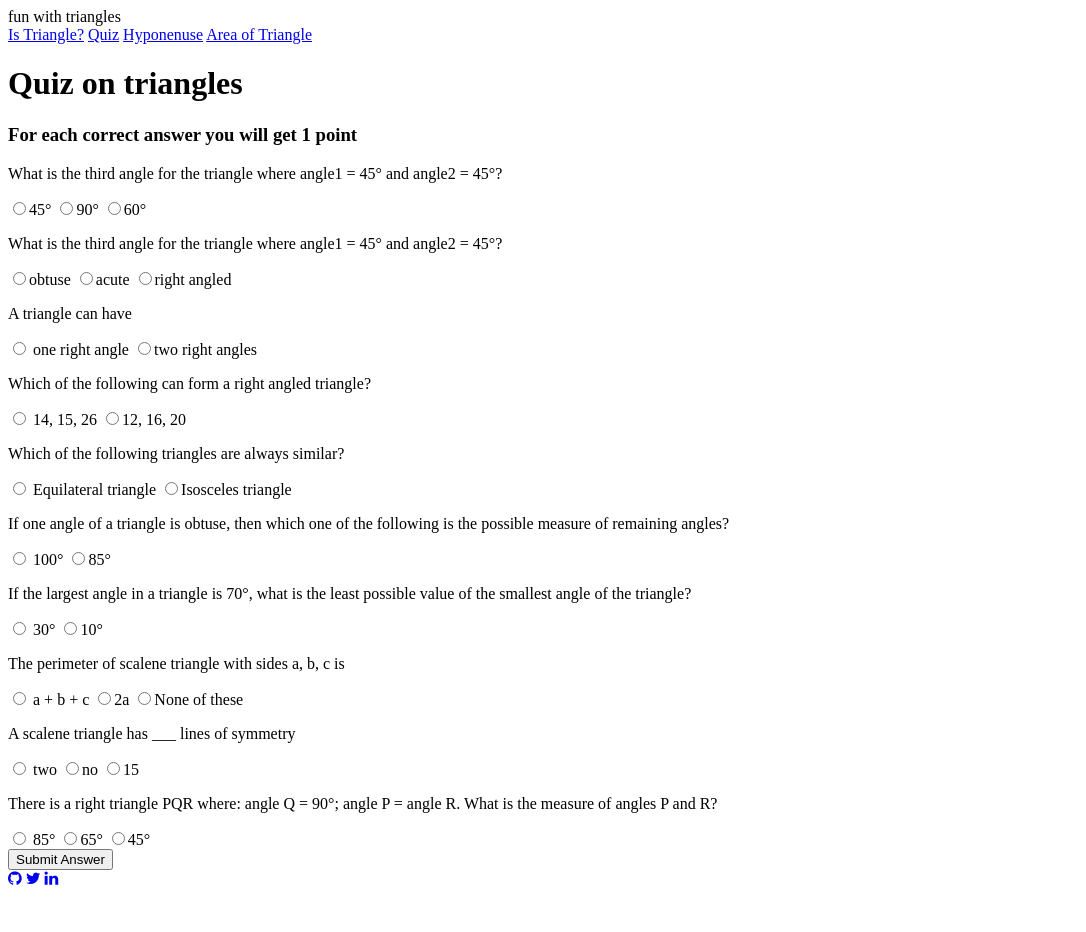
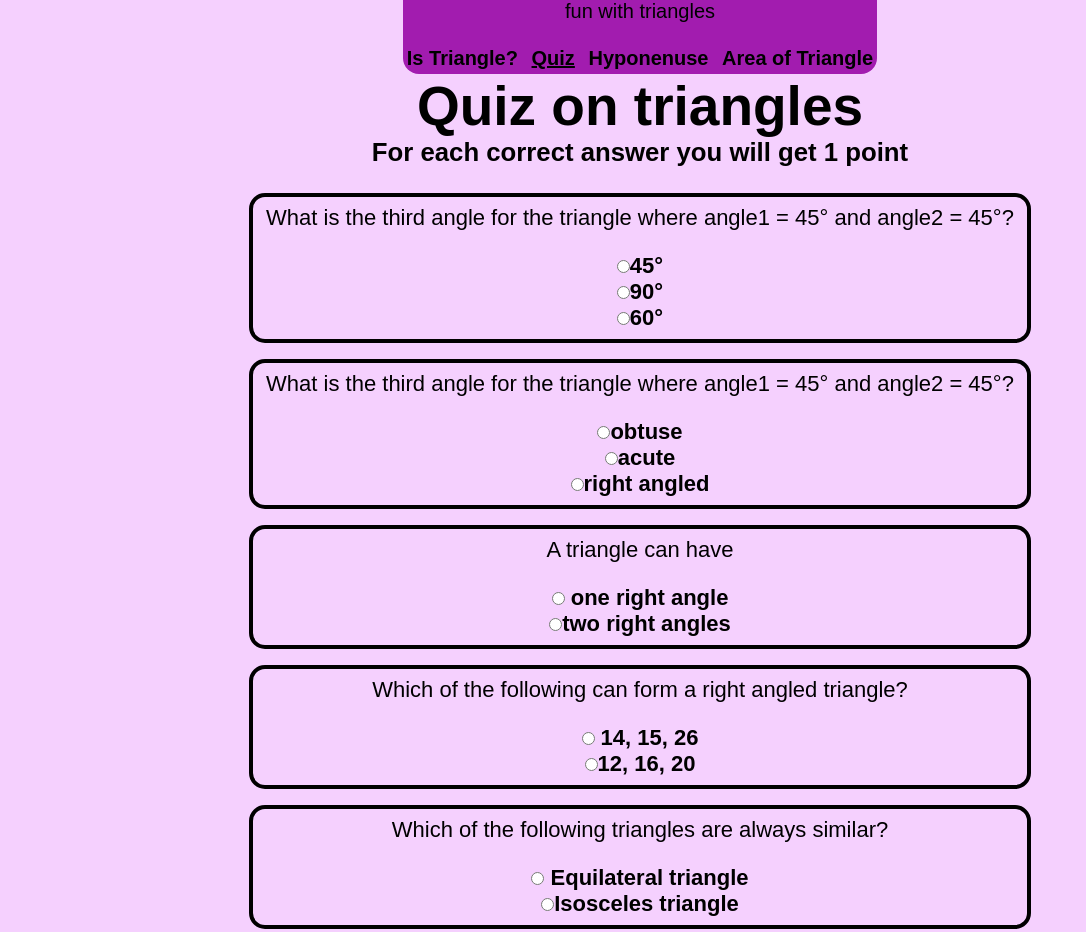
Before and after one commit to sushmita2109/neogcamp-markTweleve, a plain HTML site: page quiz.html in a window 1280 px wide. Shown: the top 932 px of the page, without its empty margins (0-1086 px from the left). Before the commit the page ends 896 px from the top, so only its background shows below. Drawn offline with Linux system fonts and the light colour scheme.

Commit message:
styles added

```diff
--- a/quiz.html
+++ b/quiz.html
@@ -9,81 +9,77 @@
     <title>Triangle Quiz</title>
 </head>
 <body>
-    <nav>
-        <div>fun with triangles</div>
-        <a href="index.html">Is Triangle?</a>
-        <a href="quiz.html">Quiz</a>
-        <a href="hypotenuse.html">Hyponenuse</a>
-        <a href="area.html">Area of Triangle</a>
+    <nav class="navigation">
+        <p class="nav-header">fun with triangles</p>
+        <a class="nav-link" href="index.html">Is Triangle?</a>
+        <a class="nav-link link-active" href="quiz.html">Quiz</a>
+        <a class="nav-link" href="hypotenuse.html">Hyponenuse</a>
+        <a class="nav-link" href="area.html">Area of Triangle</a>
     </nav>
+
+    <div class="container">
         <h1>Quiz on triangles</h1>
     <h3>For each correct answer you will get 1 point</h3>
         <form class="quiz-form">
             <div class="question-container">
                 <p>What is the third angle for the triangle where angle1 = 45° and angle2 = 45°? </p>
-            <label><input type="radio" name="question1" value="45°" />45°</label>
-            <label><input type="radio" name="question1" value="90°" />90°</label>
-            <label><input type="radio" name="question1" value="60°" />60°</label>
+                <label><input class="radio" type="radio" name="question1" value="45°" />45°</label>
+                <label><input class="radio" type="radio" name="question1" value="90°" />90°</label>
+                <label><input class="radio" type="radio" name="question1" value="60°" />60°</label>
             </div>
             <div class="question-container">
                 <p>What is the third angle for the triangle where angle1 = 45° and angle2 = 45°?</p>
-            <label><input type="radio" name="question2" value="obtuse" />obtuse</label>
-            <label><input type="radio" name="question2" value="acute " />acute </label>
-            <label><input type="radio" name="question2" value="right angled" />right angled</label>
+                <label><input class="radio" type="radio" name="question2" value="obtuse" />obtuse</label>
+                <label><input class="radio" type="radio" name="question2" value="acute " />acute </label>
+                <label><input class="radio" type="radio" name="question2" value="right angled" />right angled</label>
             </div>
             <div class="question-container">
                 <p>A triangle can have</p>
-            <label><input type="radio" name="question3" value="one right angle" /> one right angle</label>
-            <label><input type="radio" name="question3" value="two right angles " />two right angles </label>
+                <label><input class="radio" type="radio" name="question3" value="one right angle" /> one right angle</label>
+                <label><input class="radio" type="radio" name="question3" value="two right angles " />two right angles </label>
             </div>
             <div class="question-container">
                 <p>Which of the following can form a right angled triangle?</p>
-            <label><input type="radio" name="question4" value="14, 15, 26" /> 14, 15, 26</label>
-            <label><input type="radio" name="question4" value="12, 16, 20 " />12, 16, 20</label>
+                <label><input class="radio" type="radio" name="question4" value="14, 15, 26" /> 14, 15, 26</label>
+                <label><input class="radio" type="radio" name="question4" value="12, 16, 20 " />12, 16, 20</label>
             </div>
             <div class="question-container">
                 <p>Which of the following triangles are always similar?</p>
-            <label><input type="radio" name="question5" value="Equilateral triangle" /> Equilateral triangle</label>
-            <label><input type="radio" name="question5" value="Isosceles triangle " />Isosceles triangle</label>
+                <label><input class="radio" type="radio" name="question5" value="Equilateral triangle" /> Equilateral triangle</label>
+                <label><input class="radio" type="radio" name="question5" value="Isosceles triangle " />Isosceles triangle</label>
             </div>
             <div class="question-container">
                 <p>If one angle of a triangle is obtuse, then which one of the following is the possible measure of remaining angles?</p>
-            <label><input type="radio" name="question6" value="100°" /> 100°</label>
-            <label><input type="radio" name="question6" value=" 85° " />85°</label>
+                <label><input class="radio" type="radio" name="question6" value="100°" /> 100°</label>
+                <label><input class="radio" type="radio" name="question6" value=" 85° " />85°</label>
             </div>
             <div class="question-container">
                 <p>If the largest angle in a triangle is 70°, what is the least possible value of the smallest angle of the triangle?</p>
-            <label><input type="radio" name="question7" value="30°" /> 30°</label>
-            <label><input type="radio" name="question7" value="10° " />10°</label>
+                <label><input class="radio" type="radio" name="question7" value="30°" /> 30°</label>
+                <label><input class="radio" type="radio" name="question7" value="10° " />10°</label>
             </div>
             <div class="question-container">
                 <p>The perimeter of scalene triangle with sides a, b, c is</p>
-            <label><input type="radio" name="question8" value="a + b + c" /> a + b + c</label>
-            <label><input type="radio" name="question8" value="2a " />2a</label>
-            <label><input type="radio" name="question8" value="None of these " />None of these</label>
+                <label><input class="radio" type="radio" name="question8" value="a + b + c" /> a + b + c</label>
+                <label><input class="radio" type="radio" name="question8" value="2a " />2a</label>
+                <label><input class="radio" type="radio" name="question8" value="None of these " />None of these</label>
             </div>
             <div class="question-container">
                 <p>A scalene triangle has ___ lines of symmetry</p>
-            <label><input type="radio" name="question9" value="two " /> two </label>
-            <label><input type="radio" name="question9" value="no " />no</label>
-            <label><input type="radio" name="question9" value="15 " />15</label>
+                <label><input class="radio" type="radio" name="question9" value="two " /> two </label>
+                <label><input class="radio" type="radio" name="question9" value="no " />no</label>
+                <label><input class="radio" type="radio" name="question9" value="15 " />15</label>
             </div>
             <div class="question-container">
                 <p>There is a right triangle PQR where: angle Q = 90°; angle P = angle R. What is the measure of angles P and R?</p>
-            <label><input type="radio" name="question10" value="85°" /> 85° </label>
-            <label><input type="radio" name="question10" value="65°" />65°</label>
-            <label><input type="radio" name="question10" value="45°" />45°</label>
+                <label ><input class="radio" type="radio" name="question10" value="85°" /> 85° </label>
+                <label ><input class="radio" type="radio" name="question10" value="65°" />65°</label>
+                <label ><input class="radio" type="radio" name="question10" value="45°" />45°</label>
             </div>
         </form>
         <button id="submit-btn">Submit Answer</button>
             <div id="output-div"></div>
-        <footer class="footer">
-            <div class="footer-div">
-                  <a href="https://github.com/sushmita2109" target="_blank"><i class="fa fa-github"></i></a>
-                  <a href="https://twitter.com/Sushmit10759660" target="_blank"><i class="fa fa-twitter"></i></a>
-                  <a href="https://www.linkedin.com/in/sushmita-kumari-4393b2ab/" target="_blank"><i class="fa fa-linkedin"></i></a>
              </div>
-         </footer>
         <script src="quiz.js"></script>
 </body>
 </html>
--- a/styles.css
+++ b/styles.css
@@ -0,0 +1,104 @@
+:root{
+    --light-fushia:#f5d0fe;
+    --dark-fushia:#a21caf;
+}
+*
+{
+  margin-top: 0;
+}
+body{
+    text-align: center;
+    font-size: 22px;
+    color: black;
+    background-color:var(--light-fushia);
+    font-family: 'Raleway', sans-serif;
+}
+h1
+{
+    font-size: 55px;
+    margin-block: 0;
+}
+label {
+    display: block;
+    margin: auto;
+    margin-top: 1rem;
+    font-weight: 600;
+  }
+input
+{
+  display: block;
+  margin: auto;
+  margin-top: 0.25rem;
+  text-align: center;
+  font-size: 20px;
+  max-width: fit-content;
+  border-radius: 0.5rem;
+}
+.radio
+{
+  display: inline;
+  width: 20px;;
+}
+.question-container
+{
+   border: 4px solid black;
+   text-align: center;
+   margin: 1rem auto 0rem;
+   border-radius:1rem;
+   padding: 0.5rem;
+   width:60%;
+}
+.question-container label{
+    display: block;
+    margin: auto;
+}
+nav
+{
+  text-align:center;
+ background:var(--dark-fushia);
+ margin:auto;
+max-width: fit-content;
+ height: 30%;
+ font-size: 20px;
+ border-bottom-right-radius: 1rem;
+ border-bottom-left-radius: 1rem;
+}
+.nav-link
+{
+  font-weight: 600;
+  display: inline-block;
+  margin: 0.25rem 0.25rem;
+  text-decoration: none;
+  color: black;
+  font-family: 'Raleway', sans-serif;
+
+}
+.link-active
+{
+ text-decoration: underline;
+ font-weight: 800;
+
+}
+button {
+  margin-top: 1rem;
+  font-size: 20px;
+  font-family: 'Raleway', sans-serif;
+  background: var(--rich-black-fogra-39);
+  color: black;
+  border: 3px solid;
+
+}
+.description
+{
+  width:fit-content;
+  margin: 1rem auto 0;
+  border: 3px solid;
+  font-weight: 500;
+
+}
+
+.output-div
+{
+  margin: 1rem;
+  font-weight: bold;
+}
```
Also changed, not shown: area.html (+12 -15 lines), hypotenuse.html (+14 -15 lines), index.html (+11 -15 lines). Lines whose indentation alone changed are shown as unchanged.
